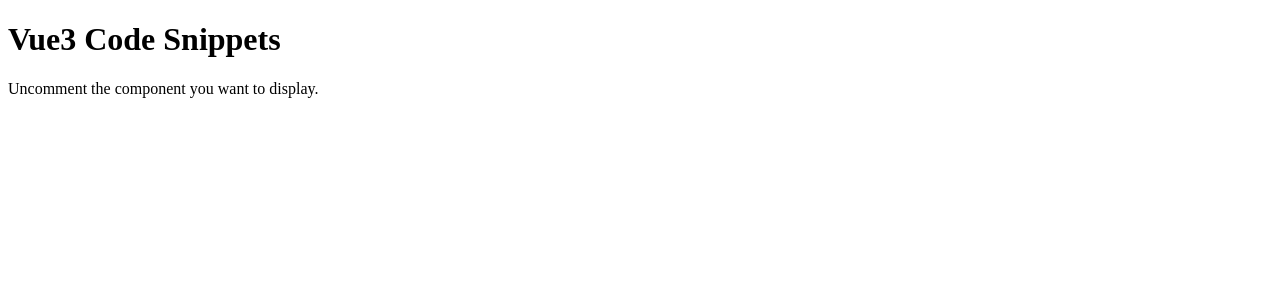
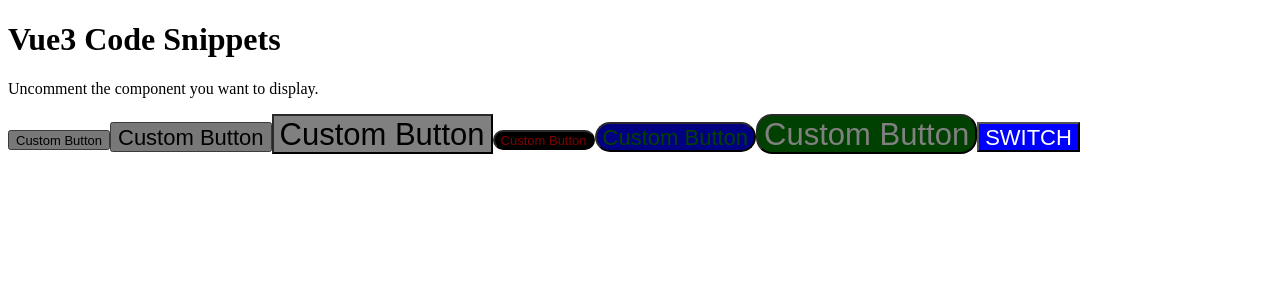
Before and after one commit to okyungjin/vue3-playground, a Vue app: page / in a window 1280 px wide. Shown: the top 300 px of the page. Built offline with nearby package versions, Linux system fonts and the light colour scheme.

Commit message:
[UI] CustomSwitch 구현

```diff
--- a/src/App.vue
+++ b/src/App.vue
@@ -3,11 +3,15 @@
   <p>Uncomment the component you want to display.</p>
  <!-- <Watch></Watch> -->
  <!-- <Inputs></Inputs> -->
-<!-- <CustomButtonTest></CustomButtonTest> -->
+ <CustomButtonTest></CustomButtonTest>
 </template>
 
-<script setup>
-// import Watch from './watchers/Watch.vue';
-// import Input from './ui/input/Inputs.vue';
-// import CustomButtonTest from './ui/button/CustomButtonTest.vue';
+<script>
+import CustomButtonTest from './ui/button/CustomButtonTest';
+
+export default {
+  components: {
+    CustomButtonTest,
+  },
+};
 </script>
```
Also changed, not shown: src/ui/switch/CustomSwitch.vue (added, +14 -0 lines), src/ui/switch/CustomSwitchTest.vue (added, +13 -0 lines).
